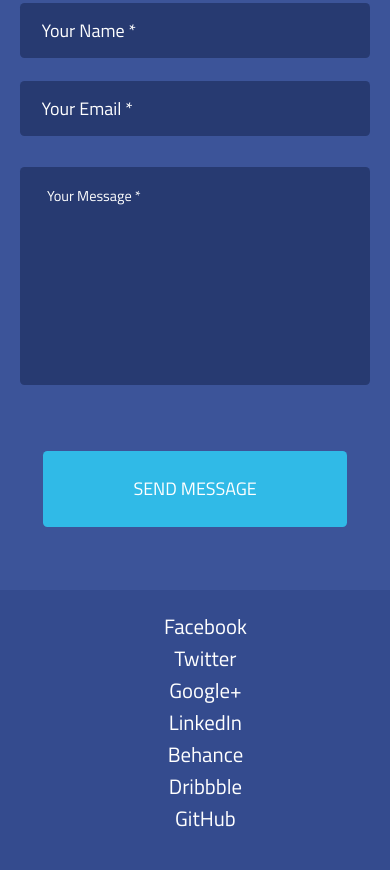
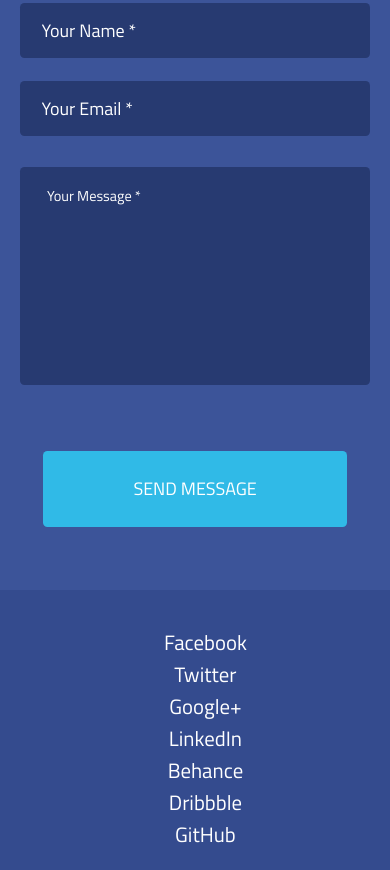
Before and after one commit to necessaryspace/firstSite, a plain HTML site: page CUDA/index.html in a window 390 px wide. Shown: the part 10110-10980 px from the top of the page. Drawn offline with Linux system fonts and the light colour scheme.

Commit message:
Update my.css

```diff
--- a/CUDA/style/my.css
+++ b/CUDA/style/my.css
@@ -776,6 +776,7 @@ footer a + a{
     .contacts{
     	display: flex;
     	justify-content: center;
+    	padding-top: 4.5em;
 
     }
     .contacts a + a{
```
